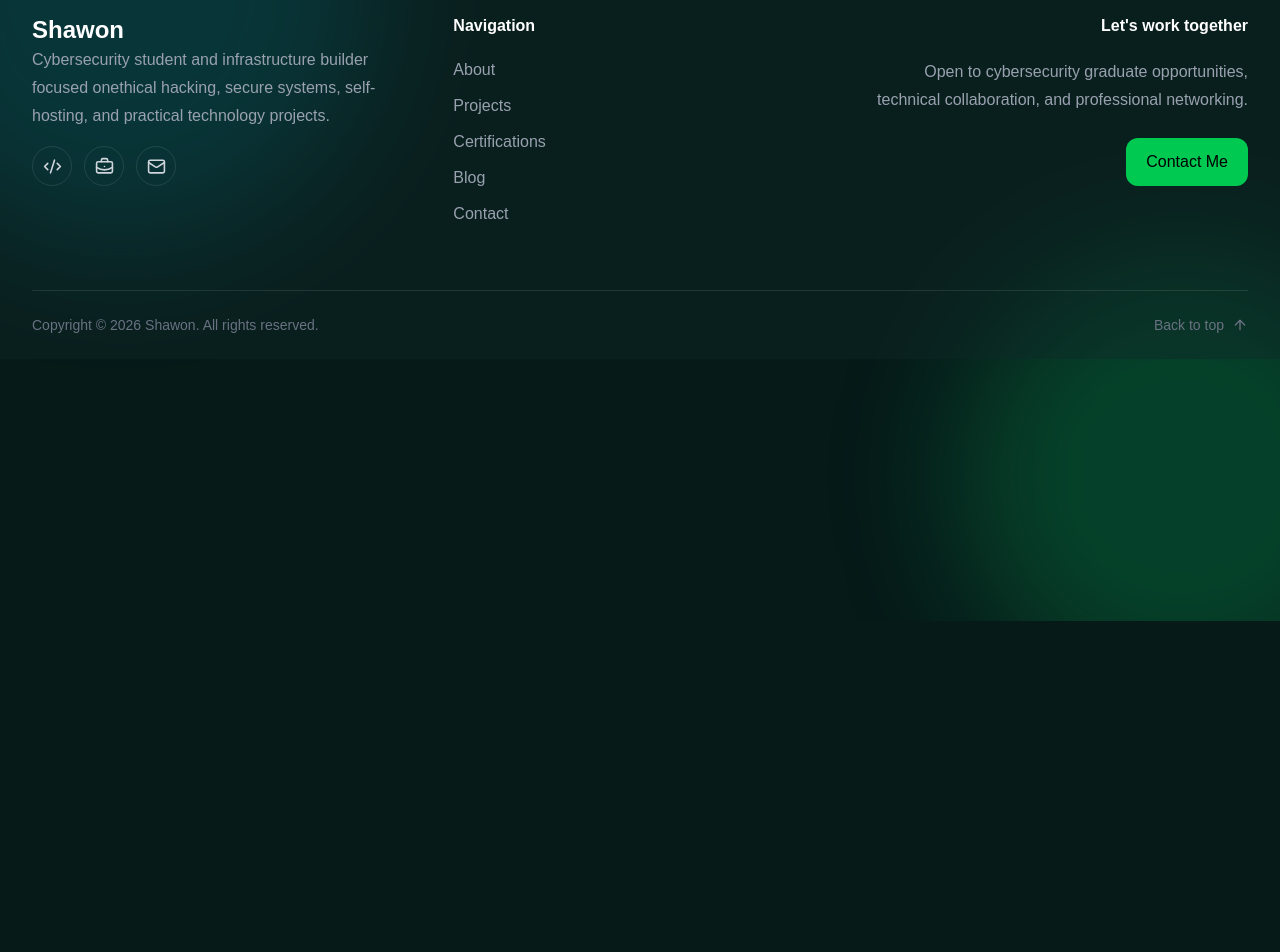
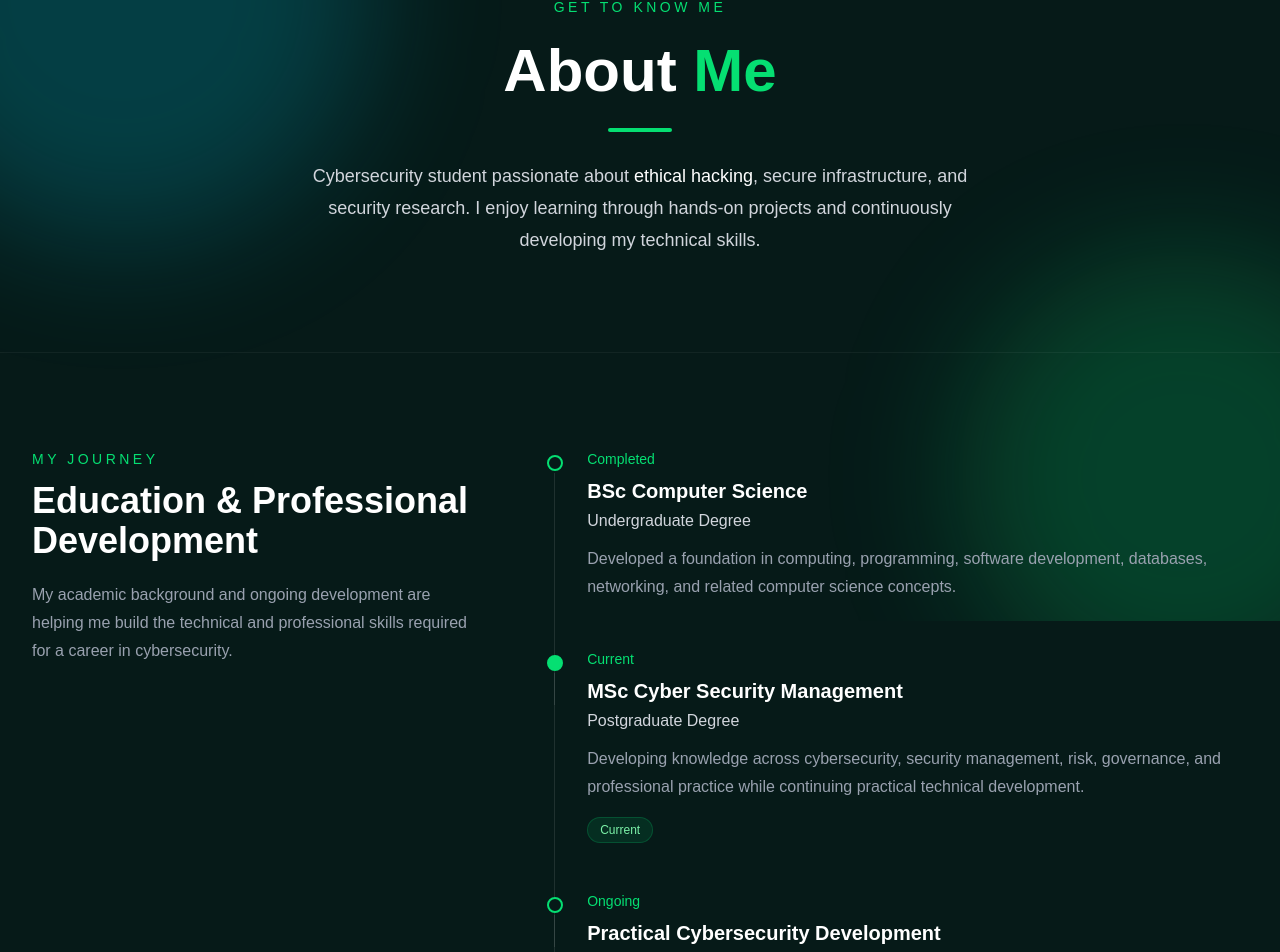
Before and after one commit to Shawon1024/meetshawon-portfolio, a Next.js app: page /about in a window 1280 px wide. Shown: the part 179-1131 px from the top of the page. Before the commit the page ends 800 px from the top, so only its background shows below. Built offline with nearby package versions, Linux system fonts and the light colour scheme.

Commit message:
Completing about section

```diff
--- a/src/app/about/page.tsx
+++ b/src/app/about/page.tsx
@@ -1,11 +1,43 @@
+import Journey from "../components/about/Journey";
+
 export default function About() {
   return (
     <main>
-      <h1>About Me</h1>
-      <p>
-        Cybersecurity student passionate about ethical hacking,
-        secure infrastructure, and security research.
-      </p>
+      {/* About Header */}
+      <section className="px-6 pb-20 pt-16 md:pb-24 md:pt-24">
+        <div className="mx-auto max-w-5xl text-center">
+
+          {/* Small label */}
+          <p className="mb-4 text-sm font-medium uppercase tracking-[0.25em] text-green-400">
+            Get to know me
+          </p>
+
+          {/* Main heading */}
+          <h1 className="text-4xl font-bold leading-tight text-white md:text-5xl lg:text-6xl">
+            About{" "}
+            <span className="text-green-400">
+              Me
+            </span>
+          </h1>
+
+          {/* Decorative line */}
+          <div className="mx-auto mt-5 h-1 w-16 rounded-full bg-green-400" />
+
+          {/* Introduction */}
+          <p className="mx-auto mt-7 max-w-2xl text-lg leading-8 text-gray-300">
+            Cybersecurity student passionate about{" "}
+            <span className="font-medium text-white">
+              ethical hacking
+            </span>
+            , secure infrastructure, and security research. I enjoy learning
+            through hands-on projects and continuously developing my technical
+            skills.
+          </p>
+
+        </div>
+      </section>
+
+      <Journey />
     </main>
   );
 }
--- /dev/null
+++ b/src/app/components/about/Journey.tsx
@@ -0,0 +1,56 @@
+import Container from "../Container";
+import TimelineItem from "./TimelineItem";
+
+export default function Journey() {
+  return (
+    <section className="border-t border-white/5 py-24">
+      <Container>
+        <div className="grid gap-12 lg:grid-cols-[0.8fr_1.2fr]">
+
+          {/* Section introduction */}
+          <div>
+            <p className="mb-3 text-sm font-medium uppercase tracking-[0.25em] text-green-400">
+              My Journey
+            </p>
+
+            <h2 className="text-3xl font-bold text-white md:text-4xl">
+              Education & Professional Development
+            </h2>
+
+            <p className="mt-5 max-w-md leading-7 text-gray-400">
+              My academic background and ongoing development are helping me
+              build the technical and professional skills required for a
+              career in cybersecurity.
+            </p>
+          </div>
+
+          {/* Timeline */}
+          <div>
+            <TimelineItem
+              date="Completed"
+              title="BSc Computer Science"
+              subtitle="Undergraduate Degree"
+              description="Developed a foundation in computing, programming, software development, databases, networking, and related computer science concepts."
+            />
+
+            <TimelineItem
+              date="Current"
+              title="MSc Cyber Security Management"
+              subtitle="Postgraduate Degree"
+              description="Developing knowledge across cybersecurity, security management, risk, governance, and professional practice while continuing practical technical development."
+              current
+            />
+
+            <TimelineItem
+              date="Ongoing"
+              title="Practical Cybersecurity Development"
+              subtitle="Independent Learning & Home Lab"
+              description="Building hands-on experience through cybersecurity labs, ethical hacking practice, networking, Linux, self-hosted infrastructure, and personal technical projects."
+            />
+          </div>
+
+        </div>
+      </Container>
+    </section>
+  );
+}
--- /dev/null
+++ b/src/app/components/about/TimelineItem.tsx
@@ -0,0 +1,62 @@
+interface TimelineItemProps {
+  date: string;
+  title: string;
+  subtitle: string;
+  description: string;
+  current?: boolean;
+}
+
+export default function TimelineItem({
+  date,
+  title,
+  subtitle,
+  description,
+  current = false,
+}: TimelineItemProps) {
+  return (
+    <div className="relative pl-10">
+      {/* Timeline dot */}
+      <div
+        className={`
+          absolute left-0 top-1.5
+          h-4 w-4
+          rounded-full
+          border-2
+          ${
+            current
+              ? "border-green-400 bg-green-400"
+              : "border-green-400 bg-[#061A18]"
+          }
+        `}
+      />
+
+      {/* Timeline line */}
+      <div className="absolute left-[7px] top-6 h-[calc(100%+2rem)] w-px bg-white/10" />
+
+      {/* Content */}
+      <div className="pb-12">
+        <p className="mb-2 text-sm font-medium text-green-400">
+          {date}
+        </p>
+
+        <h3 className="text-xl font-semibold text-white">
+          {title}
+        </h3>
+
+        <p className="mt-1 text-gray-300">
+          {subtitle}
+        </p>
+
+        <p className="mt-3 max-w-2xl leading-7 text-gray-400">
+          {description}
+        </p>
+
+        {current && (
+          <span className="mt-4 inline-flex rounded-full border border-green-400/20 bg-green-400/10 px-3 py-1 text-xs font-medium text-green-300">
+            Current
+          </span>
+        )}
+      </div>
+    </div>
+  );
+}
```
